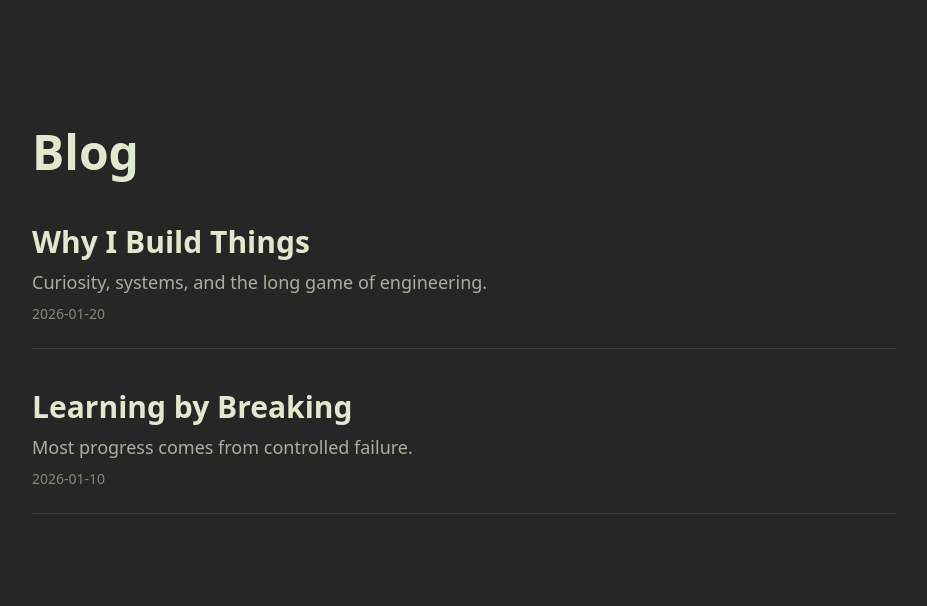
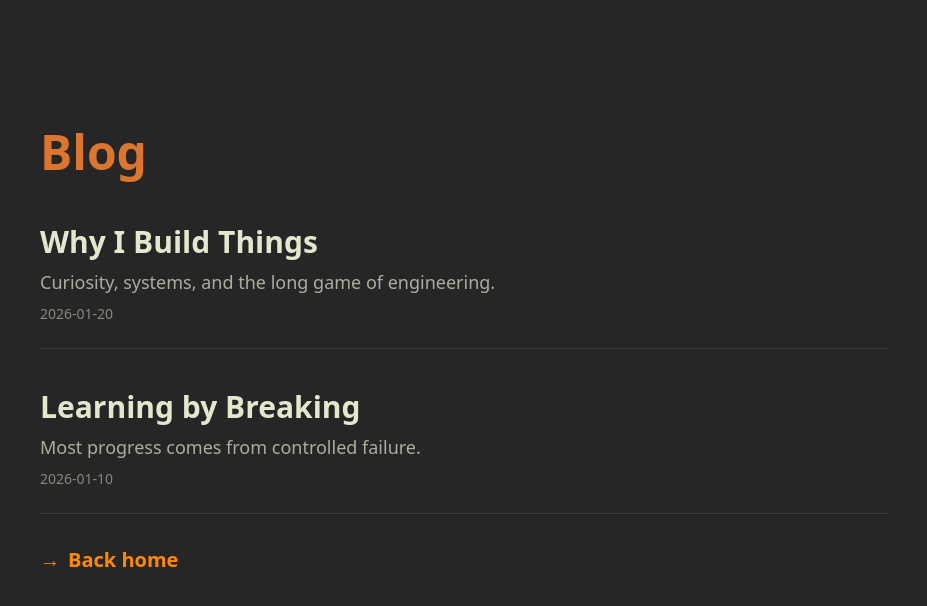
Before and after one commit to sunnycc17/my-portfolio, a Next.js app: page /blog in a window 1280 px wide. Shown: the top 606 px of the page, without its empty margins (176-1103 px from the left). Built offline with nearby package versions, Linux system fonts and the light colour scheme.

Commit message:
updated responsitivity of blog added navigation fixed sematnics and added colours on titles

```diff
--- a/app/blog/[slug]/page.tsx
+++ b/app/blog/[slug]/page.tsx
@@ -1,4 +1,5 @@
 import { notFound } from "next/navigation";
+import Link from "next/link";
 
 type Post = {
   title: string;
@@ -21,9 +22,7 @@ One example that matters to me is a project I built for my client Andrew. Shortl
 
 That project isn’t finished. My next goal is to improve its visibility and long-term performance. I’m now working on strengthening the site’s SEO so it can consistently attract the right traffic. That means diving into Google Search Console and other SEO tools, identifying weak points, improving structure, and expanding the site with useful, relevant content.
 
-I’ll be adding blog posts and on-page content designed to answer real questions, provide value, and build authority over time. The goal isn’t just to rank higher—it’s to earn that position by being genuinely useful.
-
-This is how I approach my work: build something solid, prove it works, then refine and scale it. Every project is a system that can be improved, and helping people get real results through what I build is the part I care about most.
+This is how I approach my work: build something solid, prove it works, then refine and scale it. Every project is a system that can be improved, and helping people get real results through what I build is the part I care about the most.
 
 
     `,
@@ -42,7 +41,7 @@ If nothing breaks, nothing evolves.
 export default async function BlogPost({
   params,
 }: {
-  params: Promise<{ slug: string }>;
+  params: { slug: string };
 }) {
   const { slug } = await params;
 
@@ -52,9 +51,13 @@ export default async function BlogPost({
 
   return (
     <article className="min-h-dvh py-32 px-4 md:px-6 max-w-4xl mx-auto">
-      <h1 className="text-3xl md:text-4xl font-bold mb-4">{post.title}</h1>
+      <header>
+        <h1 className="text-3xl md:text-4xl font-bold mb-4 highlight-secondary">{post.title}</h1>
 
-      <p className="text-sm opacity-50 mb-10">{post.date}</p>
+        <time dateTime={post.date} className="text-sm opacity-80 mb-10 block">
+          {post.date}
+        </time>
+      </header>
 
       <div className="prose prose-invert max-w-none text-lg leading-relaxed">
         {post.content
@@ -64,6 +67,17 @@ export default async function BlogPost({
             <p key={i}>{paragraph}</p>
           ))}
       </div>
+      <nav aria-label="Breadcrumb">
+        <Link
+          href="/blog"
+          className="flex items-center gap-2 pt-8 text-xl font-bold text-orange-400 group"
+        >
+          <span className="transform transition-all group-hover:translate-x-2">
+            →
+          </span>
+          Back to the Blog
+        </Link>
+      </nav>
     </article>
   );
 }
--- a/app/blog/page.tsx
+++ b/app/blog/page.tsx
@@ -17,10 +17,8 @@ const posts = [
 
 export default function BlogPage() {
   return (
-    <section className="min-h-dvh py-32 px-14 md:px-20 max-w-5xl mx-auto">
-      <h1 className="text-4xl md:text-5xl font-bold mb-12">
-        Blog
-      </h1>
+    <section className="min-h-dvh py-32 px-4 md:px-6 max-w-4xl mx-auto">
+      <h1 className="text-4xl md:text-5xl font-bold mb-12 highlight-secondary">Blog</h1>
 
       <div className="flex flex-col space-y-10">
         {posts.map((post) => (
@@ -33,16 +31,23 @@ export default function BlogPage() {
               {post.title}
             </h2>
 
-            <p className="mt-2 text-lg opacity-70 max-w-2xl">
-              {post.excerpt}
-            </p>
+            <p className="mt-2 text-lg opacity-70 max-w-2xl">{post.excerpt}</p>
 
-            <p className="mt-2 text-sm opacity-50">
-              {post.date}
-            </p>
+            <p className="mt-2 text-sm opacity-50">{post.date}</p>
           </Link>
         ))}
       </div>
+      <nav aria-label="Breadcrumb">
+        <Link
+          href="/"
+          className="flex items-center gap-2 pt-8 text-xl font-bold text-orange-400 group"
+        >
+          <span className="transform transition-all group-hover:translate-x-2">
+            →
+          </span>
+          Back home
+        </Link>
+      </nav>
     </section>
   );
 }
```
